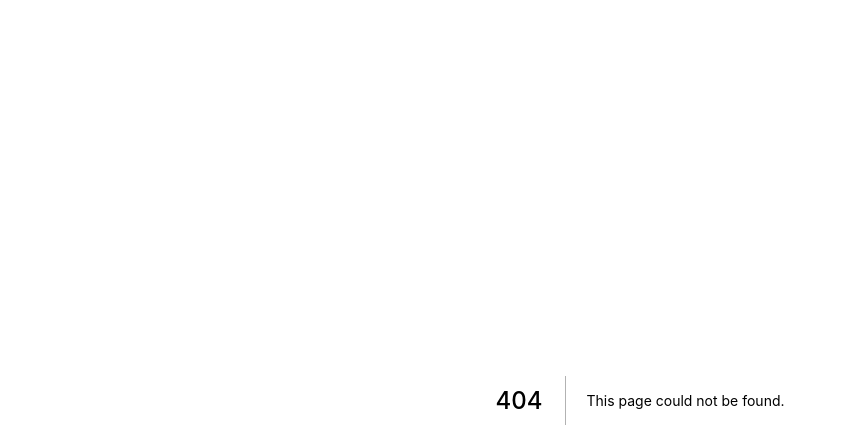
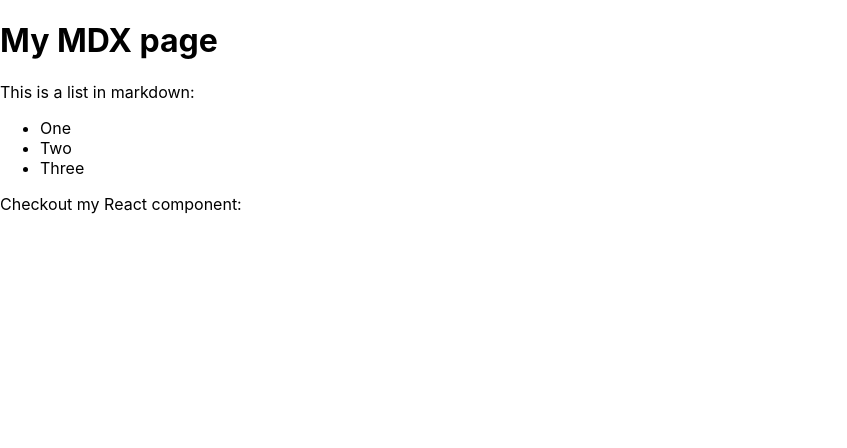
Before and after one commit to kennethfreeflow/next-portfolio, a Next.js app: page /projects/example in a window 1280 px wide. Before the commit this address had no page. Shown: the top 448 px of the page, without its empty margins (0-847 px from the left). Built offline with nearby package versions, Linux system fonts and the light colour scheme.

Commit message:
Create example.mdx

```diff
--- /dev/null
+++ b/src/pages/projects/example.mdx
@@ -0,0 +1,9 @@
+# My MDX page
+
+This is a list in markdown:
+
+- One
+- Two
+- Three
+
+Checkout my React component:
```
